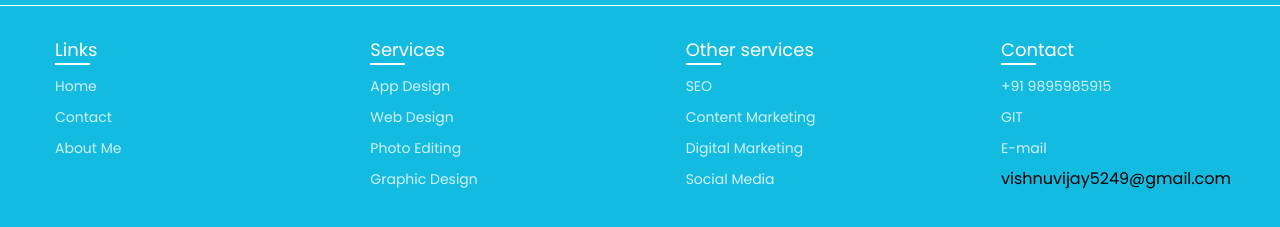
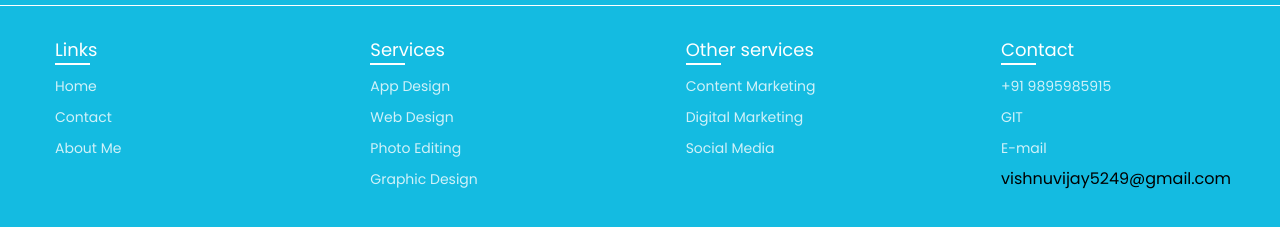
Before and after one commit to Vishnuvijayy/vlinks.io, a plain HTML site: page index.html in a window 1280 px wide. Shown: the part 563-790 px from the top of the page. Drawn offline with Linux system fonts and the light colour scheme.

Commit message:
Update index.html

```diff
--- a/index.html
+++ b/index.html
@@ -29,7 +29,6 @@
          </ul>
      <ul class="box">
            <li class="link_name">Other services</li>
-       <li><a href="#">SEO</a></li>
            <li><a href="#">Content Marketing</a></li>
            <li><a href="#">Digital Marketing</a></li>
            <li><a href="#">Social Media</a></li>
```
